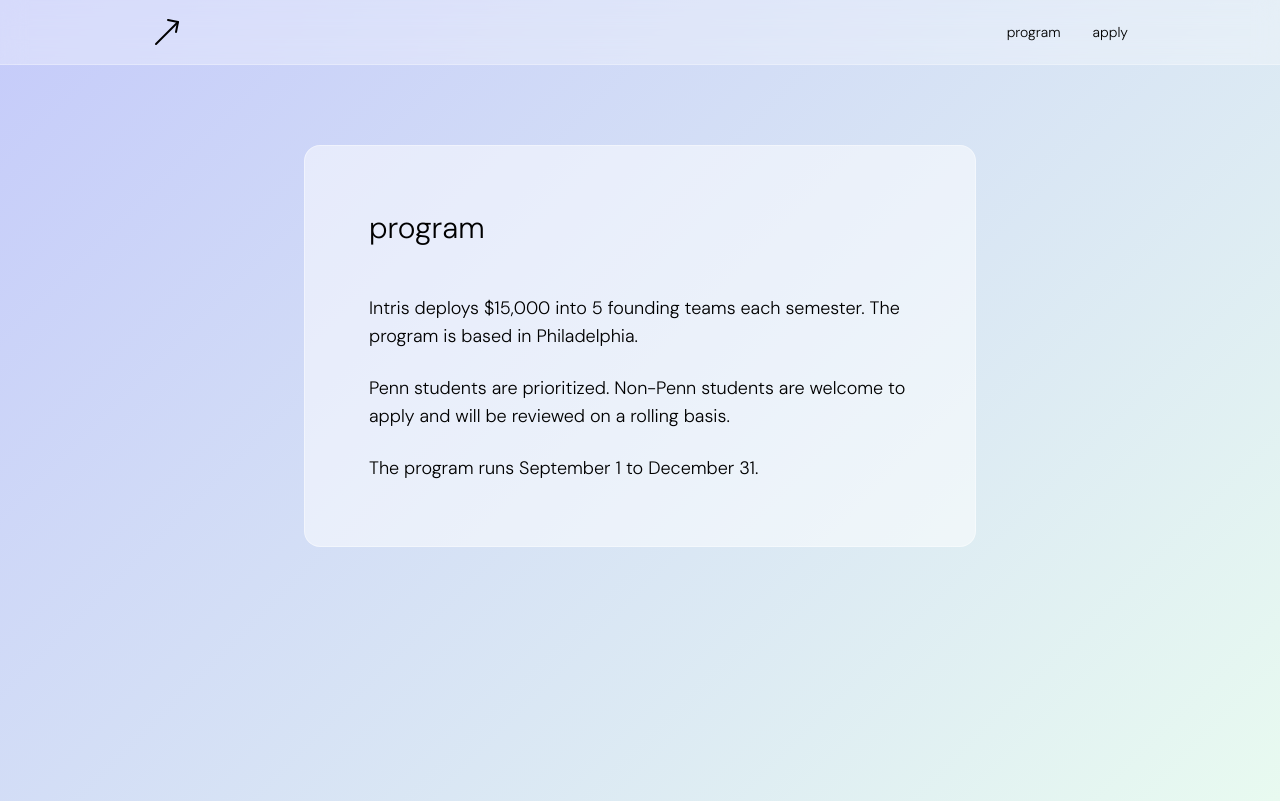
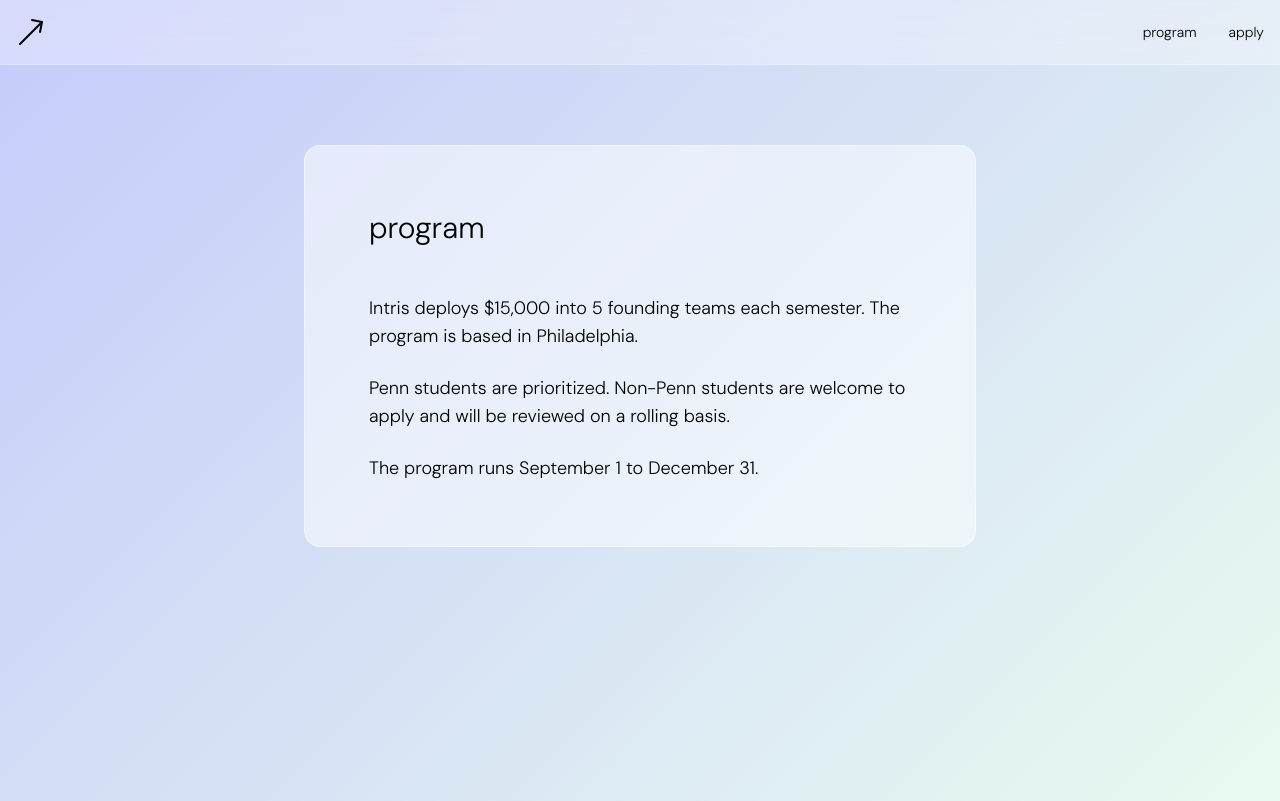
Before and after one commit to athenakrikorian/intrisv1, a Next.js app: page /program in a window 1280 px wide. Built offline with nearby package versions, Linux system fonts and the light colour scheme.

Commit message:
fix: align nav logo flush to left edge by removing max-width constraint

```diff
--- a/components/Nav.tsx
+++ b/components/Nav.tsx
@@ -10,7 +10,7 @@
   ]
   return (
     <nav className="sticky top-0 z-50 bg-white/30 backdrop-blur-md border-b border-white/30">
-      <div className="max-w-5xl mx-auto px-6 h-16 flex items-center justify-between">
+      <div className="w-full px-4 h-16 flex items-center justify-between">
         <Link href="/" aria-label="intris home">
           <svg width="32" height="32" viewBox="0 0 32 32" fill="none" xmlns="http://www.w3.org/2000/svg">
             <line x1="4" y1="28" x2="26" y2="6" stroke="#000000" strokeWidth="2" strokeLinecap="round"/>
```
